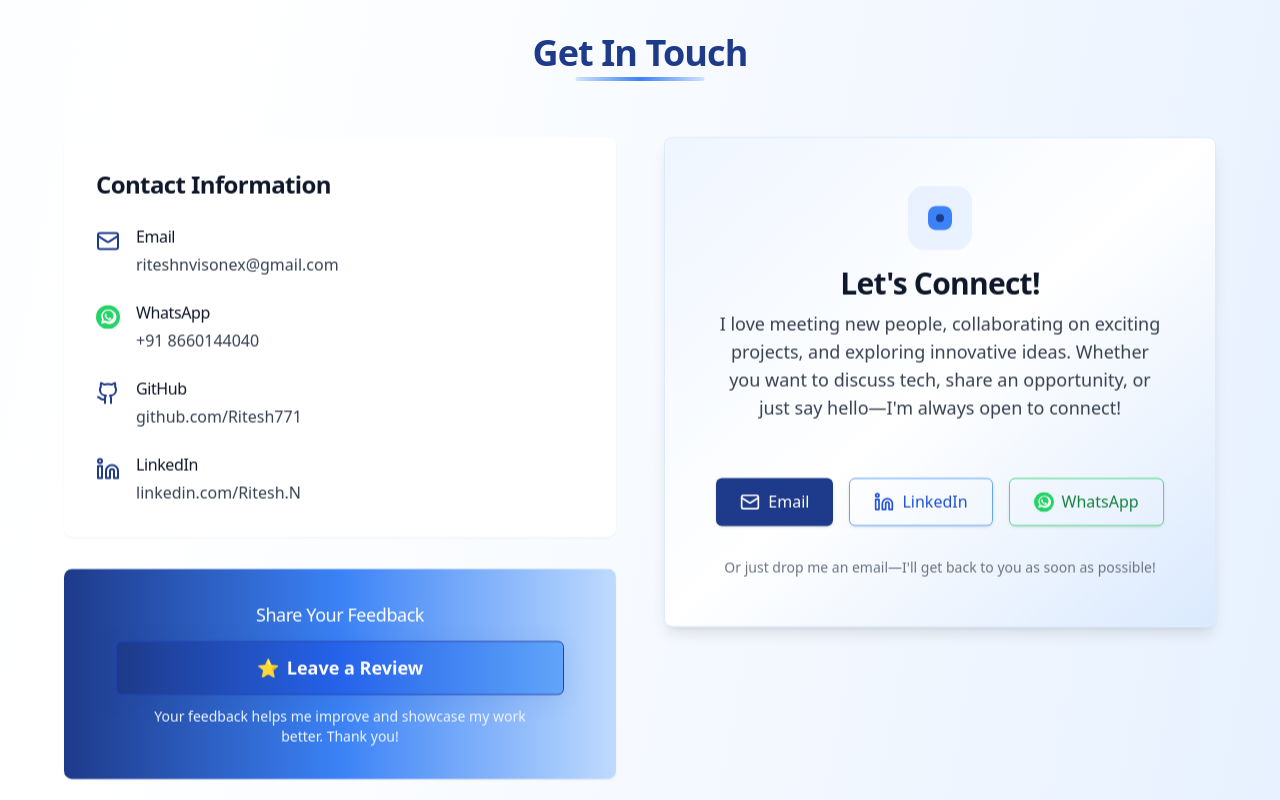
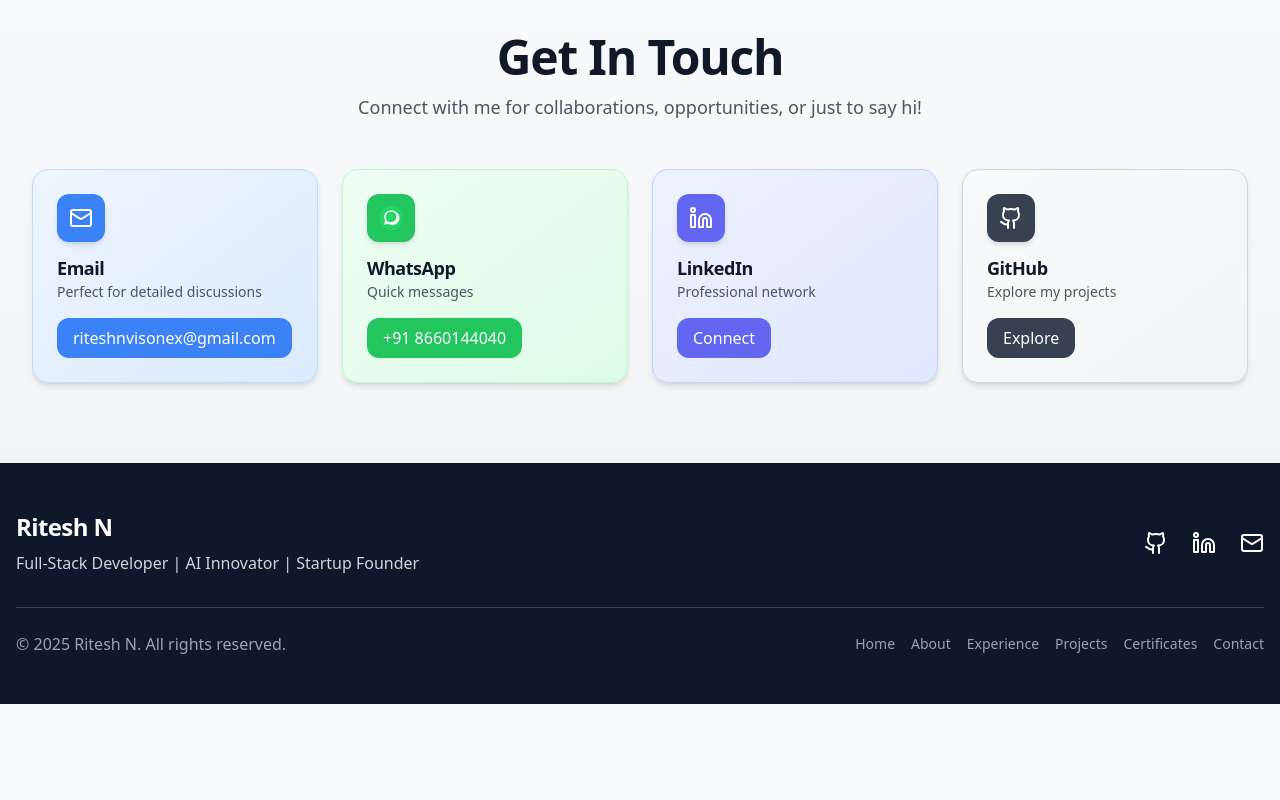
Before and after one commit to Ritesh771/vortex-folio-showcase, a React (Vite) app: page / in a window 1280 px wide. Shown: the part 5800-6600 px from the top of the page. After the commit the page ends 6504 px from the top, so only its background shows below. Built offline with nearby package versions, Linux system fonts and the light colour scheme.

Commit message:
Update Contact.tsx (#8)

```diff
--- a/src/components/Contact.tsx
+++ b/src/components/Contact.tsx
@@ -2,24 +2,14 @@ import React from 'react';
 import { Button } from '@/components/ui/button';
 import { Input } from '@/components/ui/input';
 import { Textarea } from '@/components/ui/textarea';
-import { Github, Linkedin, Mail } from 'lucide-react';
+import { Github, Linkedin, Mail, Send } from 'lucide-react';
 import { useToast } from '@/components/ui/use-toast';
 
 // WhatsApp SVG Icon
 const WhatsAppIcon = (props: React.SVGProps<SVGSVGElement>) => (
-  <svg
-    viewBox="0 0 32 32"
-    fill="none"
-    xmlns="http://www.w3.org/2000/svg"
-    width={props.width || 24}
-    height={props.height || 24}
-    {...props}
-  >
+  <svg viewBox="0 0 32 32" fill="none" width={props.width || 24} height={props.height || 24} {...props}>
     <circle cx="16" cy="16" r="16" fill="#25D366" />
-    <path
-      d="M23.47 8.53A8.94 8.94 0 0 0 16 6a9 9 0 0 0-7.8 13.5l-1.1 4.02a1 1 0 0 0 1.22 1.22l4.02-1.1A9 9 0 1 0 23.47 8.53Zm-7.47 13.2a7.2 7.2 0 0 1-3.67-1l-.26-.15-2.18.6.58-2.13-.17-.27A7.2 7.2 0 1 1 16 21.73Zm3.94-4.13c-.22-.11-1.3-.64-1.5-.71-.2-.07-.34-.11-.48.11-.14.22-.55.71-.67.85-.12.14-.25.16-.47.05-.22-.11-.92-.34-1.75-1.09-.65-.58-1.09-1.3-1.22-1.52-.13-.22-.01-.34.1-.45.1-.1.22-.26.33-.39.11-.13.14-.22.22-.36.07-.14.04-.27-.02-.39-.07-.11-.48-1.16-.66-1.59-.17-.41-.34-.35-.48-.36-.12-.01-.27-.01-.42-.01-.15 0-.39.06-.6.27-.21.21-.8.78-.8 1.9 0 1.12.82 2.2.94 2.35.12.15 1.61 2.46 3.91 3.35.55.19.98.3 1.31.38.55.13 1.05.11 1.45.07.44-.05 1.3-.53 1.48-1.04.18-.51.18-.95.13-1.04-.05-.09-.2-.14-.42-.25Z"
-      fill="#fff"
-    />
+    <path d="M23.47 8.53A8.94 8.94 0 0 0 16 6a9 9 0 0 0-7.8 13.5l-1.1 4.02a1 1 0 0 0 1.22 1.22l4.02-1.1A9 9 0 1 0 23.47 8.53Zm-7.47 13.2a7.2 7.2 0 0 1-3.67-1l-.26-.15-2.18.6.58-2.13-.17-.27A7.2 7.2 0 1 1 16 21.73Z" fill="#fff" />
   </svg>
 );
 
@@ -28,139 +18,94 @@ const Contact = () => {
 
   const handleSubmit = (e: React.FormEvent<HTMLFormElement>) => {
     e.preventDefault();
-    // In a real application, this would send the form data to a server
     toast({
-      title: "Message sent successfully!",
-      description: "Thank you for reaching out. I'll get back to you soon.",
-      variant: "default",
+      title: "✅ Message Sent!",
+      description: "Thanks for reaching out. I'll reply soon!",
     });
   };
 
   return (
-    <section id="contact" className="py-12 sm:py-16 lg:py-20">
+    <section id="contact" className="py-12 sm:py-16 lg:py-20 bg-gradient-to-b from-gray-50 to-gray-100 dark:from-gray-900 dark:to-black">
       <div className="container mx-auto px-4 sm:px-6 lg:px-8">
-        <div className="text-center mb-8 sm:mb-12">
-          <h2 className="section-title text-2xl sm:text-3xl lg:text-4xl">Get In Touch</h2>
+        {/* Title */}
+        <div className="text-center mb-12">
+          <h2 className="text-3xl sm:text-4xl lg:text-5xl font-extrabold text-gray-900 dark:text-white">
+            Get In Touch
+          </h2>
+          <p className="text-gray-600 dark:text-gray-300 mt-3 max-w-2xl mx-auto text-lg">
+            Connect with me for collaborations, opportunities, or just to say hi!
+          </p>
         </div>
 
-        <div className="grid grid-cols-1 lg:grid-cols-2 gap-8 lg:gap-12 max-w-6xl mx-auto">
-          {/* Contact Information */}
-          <div className="animate-on-scroll opacity-0 space-y-6 sm:space-y-8 order-2 lg:order-1">
-            <div className="bg-white rounded-lg p-6 sm:p-8 shadow-sm">
-              <h3 className="text-xl sm:text-2xl font-semibold mb-6 text-portfolio-darkBlue">Contact Information</h3>
+        {/* Bento Grid */}
+        <div className="grid grid-cols-1 md:grid-cols-2 lg:grid-cols-4 gap-6">
 
-              <div className="space-y-4 sm:space-y-6">
-                <div className="flex items-start">
-                  <Mail className="w-5 h-5 sm:w-6 sm:h-6 text-portfolio-blue mr-4 mt-1 flex-shrink-0" />
-                  <div>
-                    <h4 className="font-medium mb-1 text-sm sm:text-base">Email</h4>
-                    <a href="mailto:riteshnvisonex@gmail.com" className="text-gray-700 hover:text-portfolio-blue transition-colors text-sm sm:text-base break-all">
-                      riteshnvisonex@gmail.com
-                    </a>
-                  </div>
-                </div>
+          {/* Email */}
+          <Card gradient="from-blue-50 to-blue-100" border="border-blue-200">
+            <IconBox color="bg-blue-500"><Mail className="text-white w-6 h-6" /></IconBox>
+            <CardTitle>Email</CardTitle>
+            <CardDesc>Perfect for detailed discussions</CardDesc>
+            <CardButton href="mailto:riteshnvisonex@gmail.com" color="bg-blue-500 hover:bg-blue-600">
+              riteshnvisonex@gmail.com
+            </CardButton>
+          </Card>
 
-                <div className="flex items-start">
-                  <span className="mr-4 mt-1 flex-shrink-0"><WhatsAppIcon width={24} height={24} /></span>
-                  <div>
-                    <h4 className="font-medium mb-1 text-sm sm:text-base">WhatsApp</h4>
-                    <a
-                      href="https://wa.me/918660144040" // <-- Replace with your WhatsApp number
-                      target="_blank"
-                      rel="noopener noreferrer"
-                      className="text-gray-700 hover:text-green-500 transition-colors text-sm sm:text-base break-all"
-                    >
-                      +91 8660144040
-                    </a>
-                  </div>
-                </div>
+          {/* WhatsApp */}
+          <Card gradient="from-green-50 to-green-100" border="border-green-200">
+            <IconBox color="bg-green-500"><WhatsAppIcon width={24} height={24} /></IconBox>
+            <CardTitle>WhatsApp</CardTitle>
+            <CardDesc>Quick messages</CardDesc>
+            <CardButton href="https://wa.me/918660144040" color="bg-green-500 hover:bg-green-600">
+              +91 8660144040
+            </CardButton>
+          </Card>
 
-                <div className="flex items-start">
-                  <Github className="w-5 h-5 sm:w-6 sm:h-6 text-portfolio-blue mr-4 mt-1 flex-shrink-0" />
-                  <div>
-                    <h4 className="font-medium mb-1 text-sm sm:text-base">GitHub</h4>
-                    <a
-                      href="https://github.com/Ritesh771"
-                      target="_blank"
-                      rel="noopener noreferrer"
-                      className="text-gray-700 hover:text-portfolio-blue transition-colors text-sm sm:text-base break-all"
-                    >
-                      github.com/Ritesh771
-                    </a>
-                  </div>
-                </div>
+          {/* LinkedIn */}
+          <Card gradient="from-indigo-50 to-indigo-100" border="border-indigo-200">
+            <IconBox color="bg-indigo-500"><Linkedin className="text-white w-6 h-6" /></IconBox>
+            <CardTitle>LinkedIn</CardTitle>
+            <CardDesc>Professional network</CardDesc>
+            <CardButton href="https://linkedin.com/in/ritesh-n-5113b328a" color="bg-indigo-500 hover:bg-indigo-600">
+              Connect
+            </CardButton>
+          </Card>
 
-                <div className="flex items-start">
-                  <Linkedin className="w-5 h-5 sm:w-6 sm:h-6 text-portfolio-blue mr-4 mt-1 flex-shrink-0" />
-                  <div>
-                    <h4 className="font-medium mb-1 text-sm sm:text-base">LinkedIn</h4>
-                    <a
-                      href="https://www.linkedin.com/in/ritesh-n-5113b328a/"
-                      target="_blank"
-                      rel="noopener noreferrer"
-                      className="text-gray-700 hover:text-portfolio-blue transition-colors text-sm sm:text-base break-all"
-                    >
-                      linkedin.com/Ritesh.N
-                    </a>
-                  </div>
-                </div>
-              </div>
-            </div>
+          {/* GitHub */}
+          <Card gradient="from-gray-50 to-gray-100" border="border-gray-300">
+            <IconBox color="bg-gray-700"><Github className="text-white w-6 h-6" /></IconBox>
+            <CardTitle>GitHub</CardTitle>
+            <CardDesc>Explore my projects</CardDesc>
+            <CardButton href="https://github.com/Ritesh771" color="bg-gray-700 hover:bg-gray-800">
+              Explore
+            </CardButton>
+          </Card>
 
-            {/* Review Button (Blue Gradient) */}
-            <div className="bg-gradient-to-r from-portfolio-blue via-portfolio-lightBlue to-blue-200 rounded-lg p-4 sm:p-6 md:p-8 shadow-sm flex flex-col items-center justify-center w-full">
-              <h4 className="font-medium mb-3 text-sm sm:text-base md:text-lg text-white text-center w-full">Share Your Feedback</h4>
-              <a
-                href="https://forms.gle/PmXwRUbqmtSEjftA7"
-                target="_blank"
-                rel="noopener noreferrer"
-                className="inline-flex items-center gap-2 px-4 py-2 sm:px-6 sm:py-3 md:px-7 md:py-3 rounded-md bg-gradient-to-r from-blue-900 via-blue-600 to-blue-400 text-white font-semibold shadow-lg hover:from-blue-700 hover:via-blue-500 hover:to-blue-300 transition-colors text-base sm:text-lg border border-blue-800 w-full max-w-xs sm:max-w-md justify-center"
-                style={{ boxShadow: '0 4px 24px 0 rgba(30,58,138,0.10)' }}
-              >
-                <span role="img" aria-label="star">⭐</span> Leave a Review
-              </a>
-              <p className="mt-3 text-blue-50 text-xs sm:text-sm text-center w-full max-w-xs sm:max-w-sm">Your feedback helps me improve and showcase my work better. Thank you!</p>
-            </div>
-          </div>
 
-          {/* Static CTA Card */}
-          <div className="animate-on-scroll opacity-0 order-1 lg:order-2">
-            <div className="bg-gradient-to-br from-blue-50 via-white to-blue-100 rounded-lg p-8 sm:p-12 shadow-lg flex flex-col items-center justify-center text-center border border-blue-100">
-              <div className="mb-6">
-                <svg width="64" height="64" fill="none" viewBox="0 0 64 64" className="mx-auto mb-4">
-                  <rect width="64" height="64" rx="16" fill="#3B82F6" fillOpacity="0.08"/>
-                  <path d="M20 28c0-4.418 3.582-8 8-8h8c4.418 0 8 3.582 8 8v8c0 4.418-3.582 8-8 8h-8c-4.418 0-8-3.582-8-8v-8z" fill="#3B82F6"/>
-                  <path d="M32 36a4 4 0 100-8 4 4 0 000 8z" fill="#1E3A8A"/>
-                </svg>
-                <h3 className="text-2xl sm:text-3xl font-bold text-portfolio-darkBlue mb-2">Let's Connect!</h3>
-                <p className="text-gray-700 max-w-md mx-auto mb-4 text-base sm:text-lg">
-                  I love meeting new people, collaborating on exciting projects, and exploring innovative ideas. Whether you want to discuss tech, share an opportunity, or just say hello—I'm always open to connect!
-                </p>
-              </div>
-              <div className="flex flex-col sm:flex-row gap-4 justify-center items-center mt-4 w-full max-w-xs sm:max-w-none mx-auto">
-                <a href="mailto:riteshnvisonex@gmail.com" className="inline-flex items-center gap-2 px-6 py-3 rounded-md bg-portfolio-blue text-white font-medium shadow hover:bg-portfolio-darkBlue transition-colors w-full sm:w-auto justify-center h-12">
-                  <Mail className="w-5 h-5" /> Email
-                </a>
 
-                <a href="https://www.linkedin.com/in/ritesh-n-5113b328a/" target="_blank" rel="noopener noreferrer" className="inline-flex items-center gap-2 px-6 py-3 rounded-md border border-blue-400 text-blue-700 font-medium shadow hover:bg-blue-600 hover:text-white transition-colors w-full sm:w-auto justify-center h-12">
-                  <Linkedin className="w-5 h-5" /> LinkedIn
-                </a>
-                <a
-                  href="https://wa.me/918660144040"
-                  target="_blank"
-                  rel="noopener noreferrer"
-                  className="inline-flex items-center gap-2 px-6 py-3 rounded-md border border-green-400 text-green-700 font-medium shadow hover:bg-green-500 hover:text-white transition-colors w-full sm:w-auto justify-center h-12"
-                >
-                  <WhatsAppIcon width={20} height={20} /> WhatsApp
-                </a>
-              </div>
-              <p className="mt-8 text-gray-500 text-sm">Or just drop me an email—I'll get back to you as soon as possible!</p>
-            </div>
-          </div>
         </div>
       </div>
     </section>
   );
 };
 
+/* ✅ Reusable Card Components */
+const Card = ({ children, gradient, border }: any) => (
+  <div className={`rounded-2xl p-6 bg-gradient-to-br ${gradient} border ${border} shadow-md hover:shadow-xl transform hover:scale-[1.02] transition-all duration-300 backdrop-blur-sm`}>
+    {children}
+  </div>
+);
+
+const IconBox = ({ children, color }: any) => (
+  <div className={`w-12 h-12 ${color} rounded-xl flex items-center justify-center mb-3 shadow-md`}>{children}</div>
+);
+
+const CardTitle = ({ children }: any) => <h3 className="text-lg font-bold text-gray-900 dark:text-white">{children}</h3>;
+const CardDesc = ({ children }: any) => <p className="text-gray-600 dark:text-gray-300 mb-4 text-sm">{children}</p>;
+const CardButton = ({ href, children, color }: any) => (
+  <a href={href} target="_blank" rel="noopener noreferrer"
+     className={`inline-block px-4 py-2 rounded-xl text-white font-medium transition-all duration-300 ${color}`}>
+    {children}
+  </a>
+);
+
 export default Contact;
```
